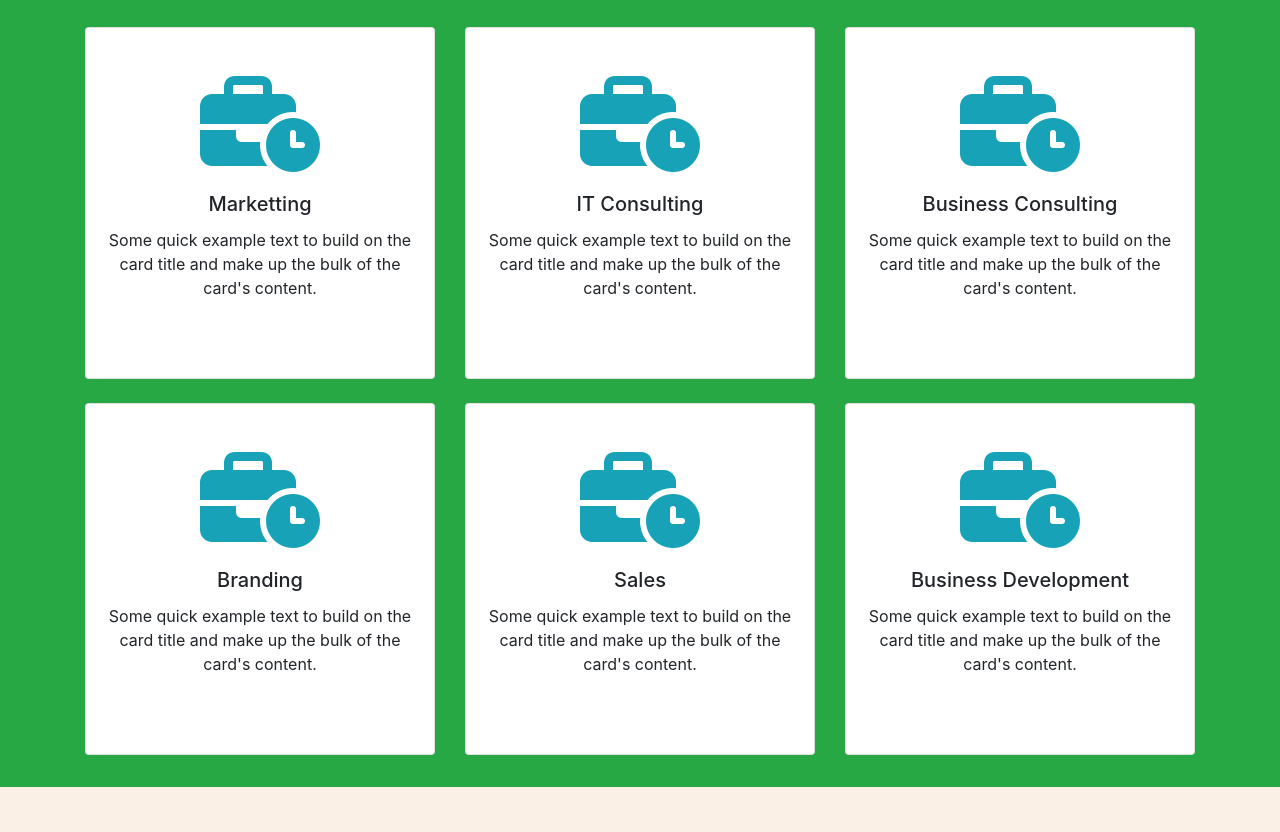
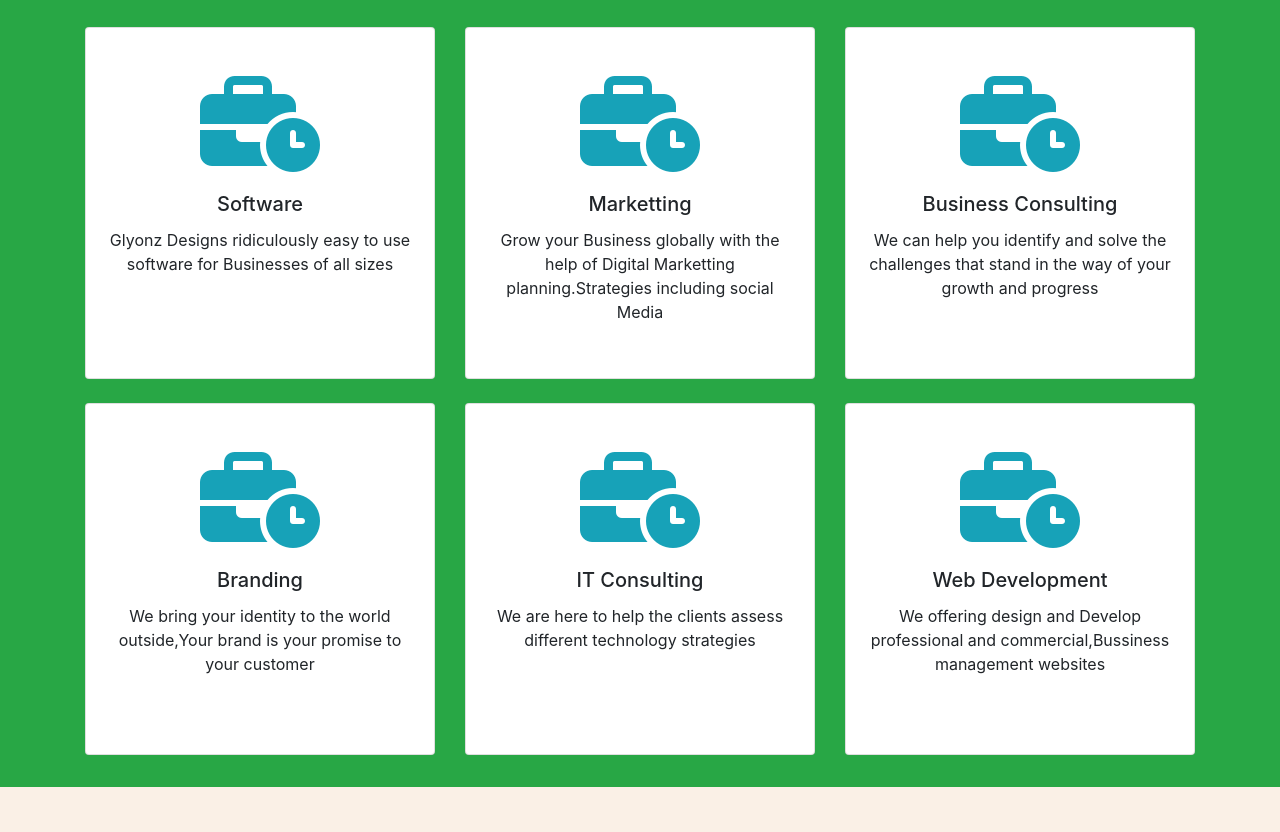
Before and after one commit to Arunk1997/Arun-Personal-Website, a plain HTML site: page index.html in a window 1280 px wide. Shown: the part 881-1713 px from the top of the page. Drawn offline with nearby package versions, Linux system fonts and the light colour scheme.

Commit message:
Update index.html

```diff
--- a/index.html
+++ b/index.html
@@ -62,7 +62,7 @@
           <div class="col-md-6">
 
             <h4 class="pt-4">
-              Senior.Software Engineer at Glyonz Technology Pvt
+              Software Engineer at Glyonz Technology Pvt
               Kozhikode,kerala,india
             </h4>
             <blockquote class="blockquote">
@@ -90,8 +90,8 @@
             <div class="card text-center pt-5 mt-4" style="height: 22em;" >
               <i class="fa-solid fa-business-time display-1 text-info"></i>
               <div class="card-body">
-                <h5 class="card-title">Marketting</h5>
-                <p class="card-text">Some quick example text to build on the card title and make up the bulk of the card's content.</p>
+                <h5 class="card-title">Software</h5>
+                <p class="card-text">Glyonz Designs ridiculously easy to use software for Businesses of all sizes</p>
 
               </div>
             </div>
@@ -102,8 +102,8 @@
             <div class="card text-center pt-5 mt-4" style="height: 22em;" >
               <i class="fa-solid fa-business-time display-1 text-info"></i>
               <div class="card-body">
-                <h5 class="card-title">IT Consulting</h5>
-                <p class="card-text">Some quick example text to build on the card title and make up the bulk of the card's content.</p>
+                <h5 class="card-title">Marketting</h5>
+                <p class="card-text">Grow your Business globally with the help of Digital Marketting planning.Strategies including social Media</p>
 
               </div>
             </div>
@@ -114,7 +114,7 @@
               <i class="fa-solid fa-business-time display-1 text-info"></i>
               <div class="card-body">
               <h5 class="card-title">Business Consulting</h5>
-                <p class="card-text">Some quick example text to build on the card title and make up the bulk of the card's content.</p>
+                <p class="card-text">We can help you identify and solve the challenges that stand in the way of your growth and progress</p>
 
               </div>
             </div>
@@ -136,7 +136,7 @@
               <i class="fa-solid fa-business-time display-1 text-info"></i>
               <div class="card-body">
                 <h5 class="card-title">Branding</h5>
-                <p class="card-text">Some quick example text to build on the card title and make up the bulk of the card's content.</p>
+                <p class="card-text">We bring your identity to the world outside,Your brand is your promise to your customer</p>
 
               </div>
             </div>
@@ -146,8 +146,8 @@
             <div class="card text-center pt-5 mt-4" style="height: 22em;">
               <i class="fa-solid fa-business-time display-1 text-info"></i>
               <div class="card-body">
-                <h5 class="card-title">Sales</h5>
-                <p class="card-text">Some quick example text to build on the card title and make up the bulk of the card's content.</p>
+                <h5 class="card-title">IT Consulting</h5>
+                <p class="card-text">We are here to help the clients assess different technology strategies</p>
 
               </div>
             </div>
@@ -157,8 +157,8 @@
             <div class="card text-center pt-5 mt-4"style="height: 22em;">
               <i class="fa-solid fa-business-time display-1 text-info"></i>
               <div class="card-body">
-                <h5 class="card-title">Business Development</h5>
-                <p class="card-text">Some quick example text to build on the card title and make up the bulk of the card's content.</p>
+                <h5 class="card-title">Web Development</h5>
+                <p class="card-text">We offering design and Develop professional and commercial,Bussiness management websites</p>
 
               </div>
             </div>
@@ -184,7 +184,7 @@
                   class="card-img-top" alt="" style="height: 10em;">
               <div class="card-body">
                 <h5 class="card-title">Asst.Software Engineer</h5>
-                <p class="card-text">Some quick example text to build on the card title and make up the bulk of the card's content.</p>
+                <p class="card-text">Design and Develop ERP software responsabilities are Database management,software updation and maintance as per the requirements of client</p>
 
               </div>
              </div>
@@ -211,7 +211,7 @@
               <img src="https://www.uaa.alaska.edu/academics/college-of-engineering/k-12-outreach/engineering-exploration/_images/ME%20Parallax%201.jpg" class="card-img-top" alt="" style="height: 10em;">
               <div class="card-body">
                 <h5 class="card-title">Mechanical Engineer</h5>
-                <p class="card-text">Quality Engineer Trainee</p>
+                <p class="card-text">Quality Engineer Trainee </p>
 
               </div>
             </div>
```
